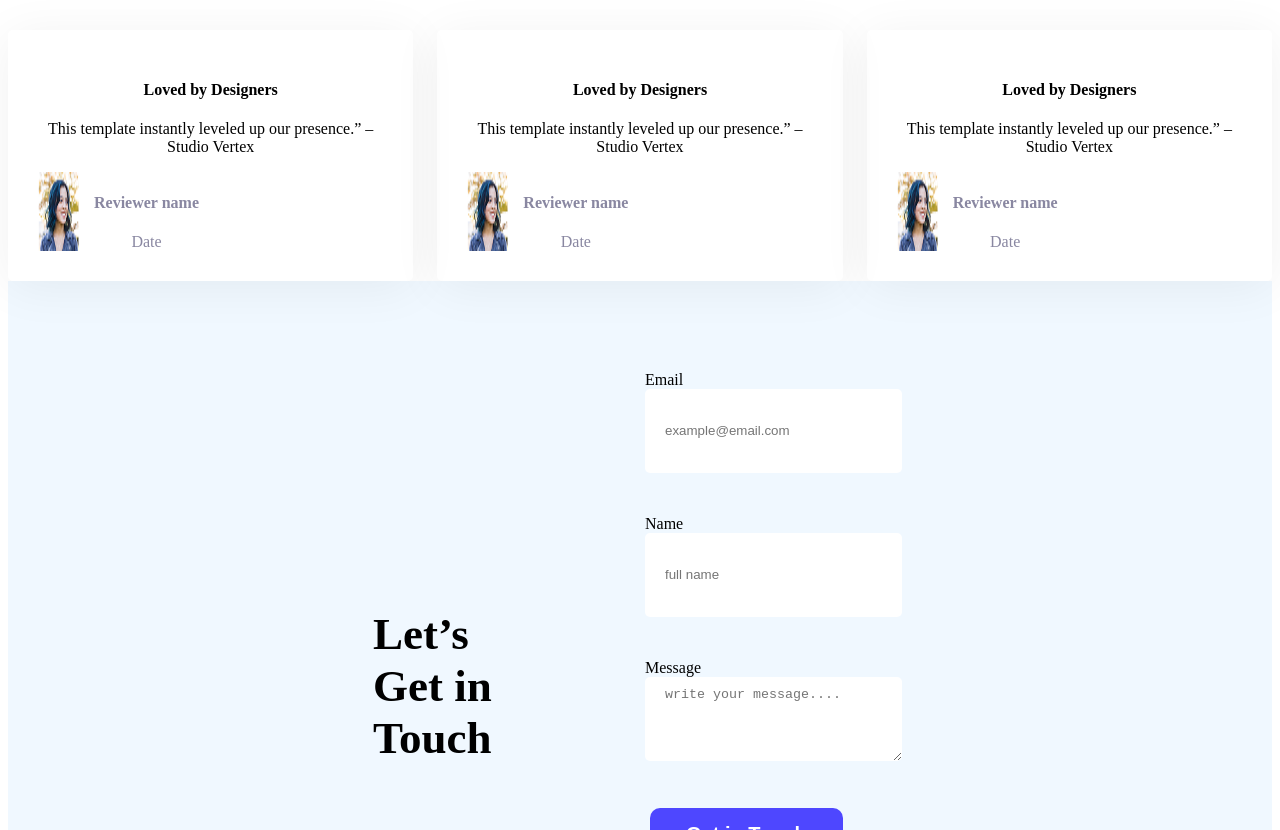
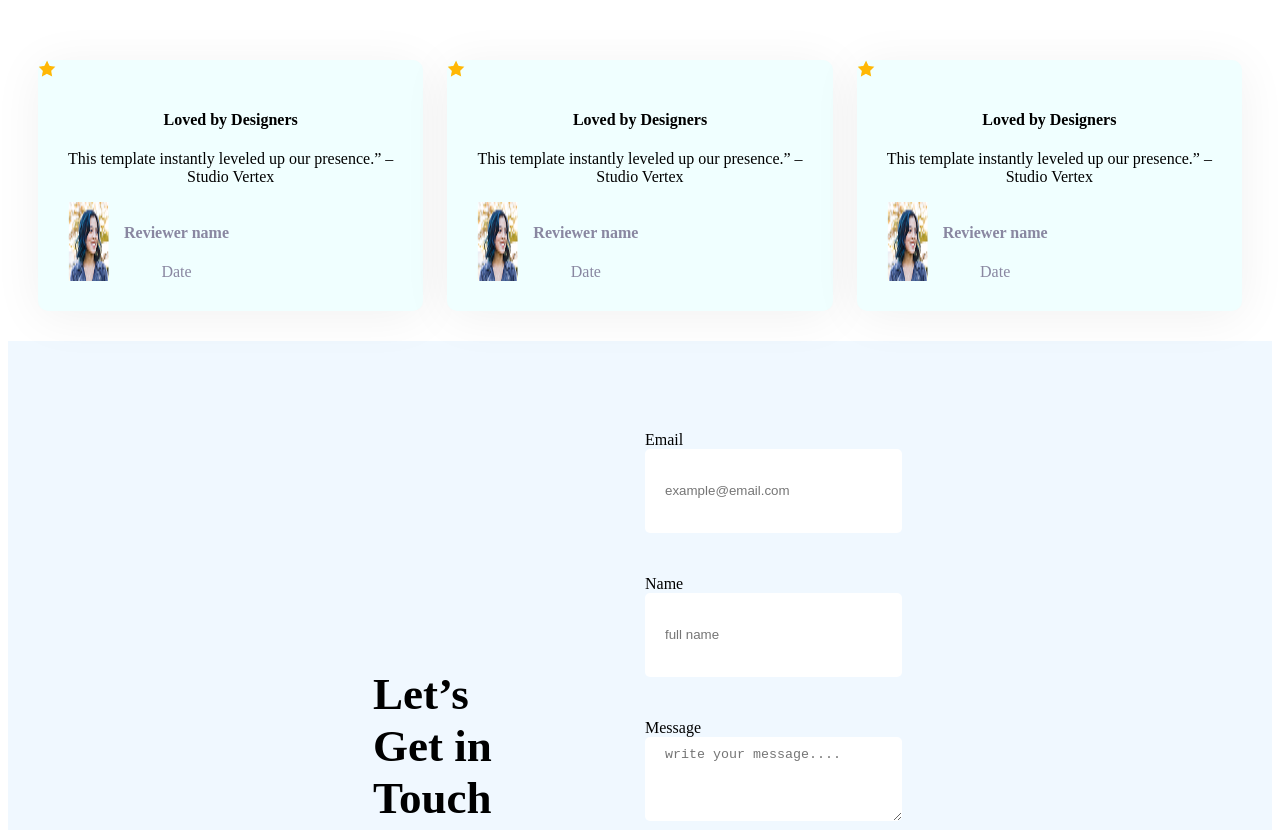
Before and after one commit to MdAl-Amin220938/first-assignment, a plain HTML site: page index.html in a window 1280 px wide. Shown: the part 3985-4815 px from the top of the page. Drawn offline with Linux system fonts and the light colour scheme.

Commit message:
very very last moment

```diff
--- a/styles/assignment.css
+++ b/styles/assignment.css
@@ -131,30 +131,34 @@ nav {
     gap: 24px;
     align-content: center;
     text-align: center;
+    justify-content: space-around;
     align-items: center;
+    padding:  30px;
+    border-radius: 25px;
+
+
+
 }
-.skills
+
 .text-align {
     text-align: center;
 }
 
 .skill {
     padding: 30px;
-    border-radius: 5px;
+    border-radius: 10px;
     box-shadow: 0 6px 50px 0px rgba(0, 0, 0, 0.06);
 
+background-color: azure;
+ background-image: url('../images/icon-star.png');
+    background-repeat: no-repeat;
+    background-position: top left ;
 }
 
-/* .user-review {
-    text-align: center;
-    background-color: azure;
-}
+/*
 
 .review-container {
-    background-image: url('../images/icon-star.png');
-    background-repeat: no-repeat;
-    background-position: top left;
-    gap: 24px;
+
 
     text-align: center;
     justify-content: space-around;
```
